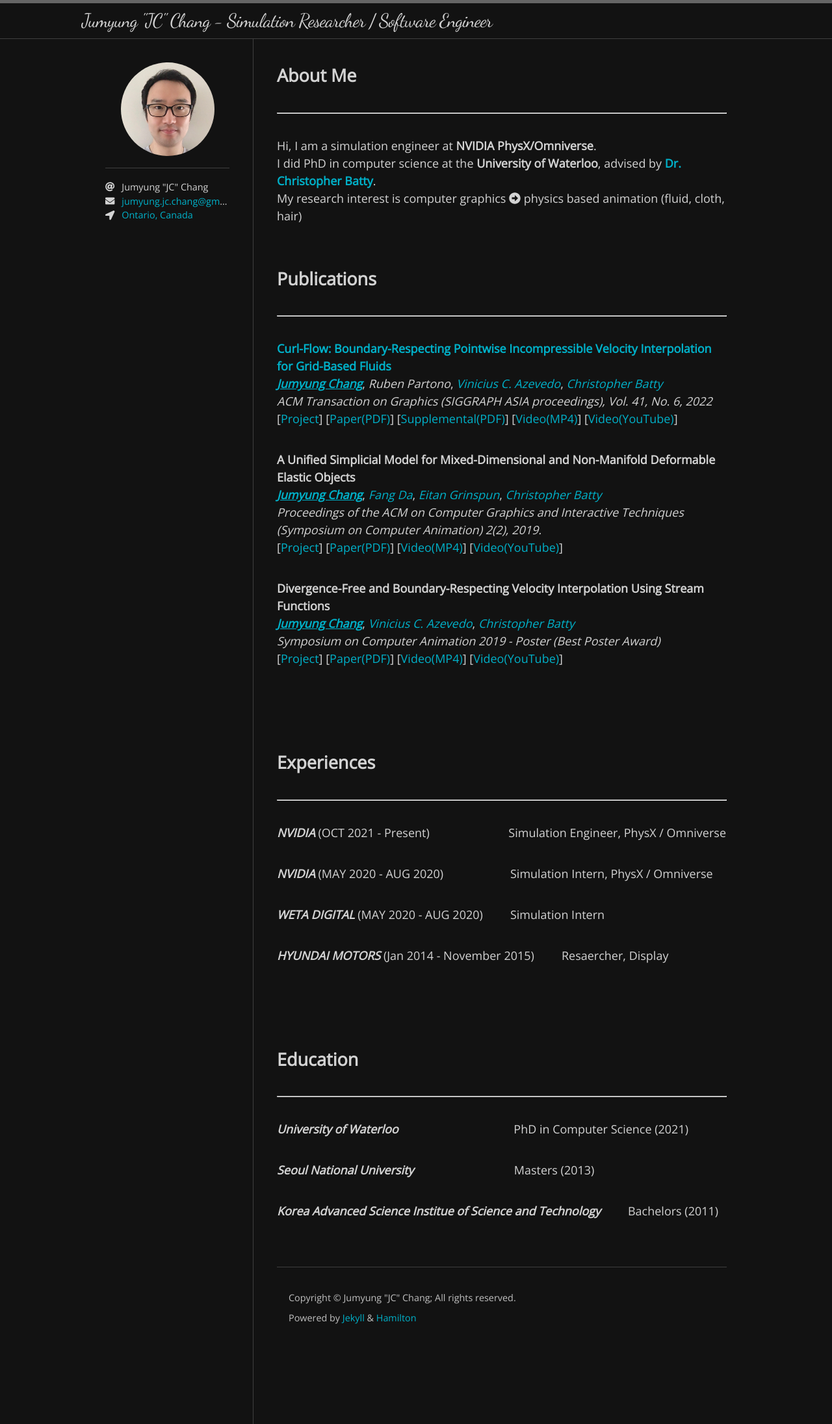
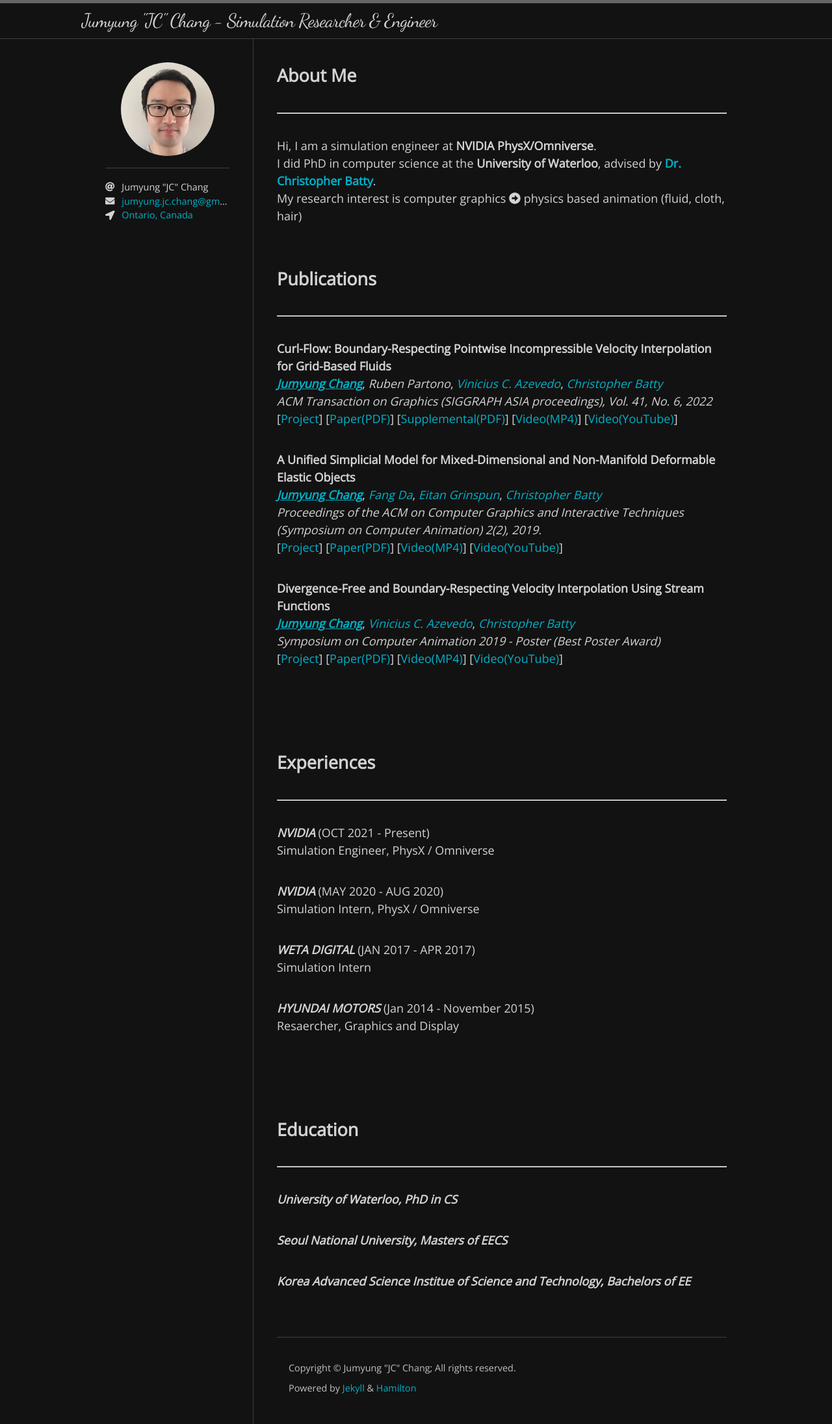
Before and after one commit to JC-Jumyung/home, a Jekyll site: the page built from index.md, in a window 1280 px wide. Shown: the whole page at 65% size. Built offline with Jekyll 4.4.1, drawn with Linux system fonts in a browser that asks for light colours; nearby versions of some CDN libraries; some web fonts are replaced; our own code applies the rules of GitHub Pages for plain Markdown files.

Commit message:
minor changes

```diff
--- a/_config.yml
+++ b/_config.yml
@@ -1,4 +1,4 @@
-title: Jumyung "JC" Chang - Simulation Researcher / Software Engineer
+title: Jumyung "JC" Chang - Simulation Researcher & Engineer
 #description: A minimal and beautiful Jekyll theme best for writing and note-taking.
 author: Jumyung "JC" Chang
 avatar: /images/profile2.jpeg
--- a/index.md
+++ b/index.md
@@ -14,9 +14,9 @@ physics based animation (fluid, cloth, hair)
 
 ## Publications
 ---
-[**Curl-Flow: Boundary-Respecting Pointwise Incompressible Velocity Interpolation for Grid-Based Fluids**](./research/CurlFlowSA22) <br/>
+**Curl-Flow: Boundary-Respecting Pointwise Incompressible Velocity Interpolation for Grid-Based Fluids** <br/>
 [***<u>Jumyung Chang</u>***](/), <i>Ruben Partono</i>, [<i>Vinicius C. Azevedo</i>](https://people.inf.ethz.ch/~vviniciu/), [<i>Christopher Batty</i>](https://cs.uwaterloo.ca/~c2batty/) <br/>
-*ACM Transaction on Graphics (SIGGRAPH ASIA proceedings), Vol. 41, No. 6, 2022* <br/>
+*ACM Transaction on Graphics (SIGGRAPH ASIA proceedings), Vol. 41, No. 6, 2022*
 [[Project](./research/CurlFlowSA22)]  [[Paper(PDF)](https://cs.uwaterloo.ca/~j48chang/publications/Curl-Flow.pdf)]  [[Supplemental(PDF)](https://cs.uwaterloo.ca/~j48chang/publications/Curl-Flow_supplemental.pdf)]   [[Video(MP4)](https://cs.uwaterloo.ca/~j48chang/publications/Curl-Flow.mp4)]  [[Video(YouTube)](https://youtu.be/q1HkAwB_1eU)]
 
 **A Unified Simplicial Model for Mixed-Dimensional and Non-Manifold Deformable Elastic Objects**<br/>
@@ -37,13 +37,17 @@ physics based animation (fluid, cloth, hair)
 ## Experiences
 ---
 
-***NVIDIA*** (OCT 2021 - Present) &nbsp;&nbsp;&nbsp;&nbsp;&nbsp;&nbsp;&nbsp;&nbsp;&nbsp;&nbsp;&nbsp;&nbsp;&nbsp;&nbsp;&nbsp;&nbsp;&nbsp;&nbsp;&nbsp;&nbsp;&nbsp;&nbsp;&nbsp;&nbsp; Simulation Engineer, PhysX / Omniverse
+***NVIDIA*** (OCT 2021 - Present) <br/>
+Simulation Engineer, PhysX / Omniverse
 
-***NVIDIA*** (MAY 2020 - AUG 2020) &nbsp;&nbsp;&nbsp;&nbsp;&nbsp;&nbsp;&nbsp;&nbsp;&nbsp;&nbsp;&nbsp;&nbsp;&nbsp;&nbsp;&nbsp;&nbsp;&nbsp;&nbsp;&nbsp;&nbsp; Simulation Intern, PhysX / Omniverse
+***NVIDIA*** (MAY 2020 - AUG 2020) <br/>
+Simulation Intern, PhysX / Omniverse
 
-***WETA DIGITAL*** (MAY 2020 - AUG 2020) &nbsp;&nbsp;&nbsp;&nbsp;&nbsp;&nbsp;&nbsp; Simulation Intern
+***WETA DIGITAL*** (JAN 2017 - APR 2017) <br/>
+Simulation Intern
 
-***HYUNDAI MOTORS*** (Jan 2014 - November 2015) &nbsp;&nbsp;&nbsp;&nbsp;&nbsp;&nbsp;&nbsp;  Resaercher, Display
+***HYUNDAI MOTORS*** (Jan 2014 - November 2015) <br/>
+Resaercher, Graphics and Display
 
 
 <br/>
@@ -52,12 +56,8 @@ physics based animation (fluid, cloth, hair)
 
 ## Education
 ---
-***University of Waterloo***  &nbsp;&nbsp;&nbsp;&nbsp;&nbsp;&nbsp;&nbsp;&nbsp;&nbsp;&nbsp;&nbsp;&nbsp;&nbsp;&nbsp;&nbsp;&nbsp;&nbsp;&nbsp;&nbsp;&nbsp;&nbsp;&nbsp;&nbsp;&nbsp;&nbsp;&nbsp;&nbsp;&nbsp;&nbsp;&nbsp;&nbsp;&nbsp;&nbsp;&nbsp;&nbsp;&nbsp;
-PhD in Computer Science (2021)
+***University of Waterloo, PhD in CS***
 
-***Seoul National University***
-&nbsp;&nbsp;&nbsp;&nbsp;&nbsp;&nbsp;&nbsp;&nbsp;&nbsp;&nbsp;&nbsp;&nbsp;&nbsp;&nbsp;&nbsp;&nbsp;&nbsp;&nbsp;&nbsp;&nbsp;&nbsp;&nbsp;&nbsp;&nbsp;&nbsp;&nbsp;&nbsp;&nbsp;&nbsp;&nbsp;&nbsp;
-Masters (2013)
+***Seoul National University, Masters of  EECS***
 
-***Korea Advanced Science Institue of Science and Technology***
-&nbsp;&nbsp;&nbsp;&nbsp;&nbsp;&nbsp;&nbsp; Bachelors (2011)
+***Korea Advanced Science Institue of Science and Technology, Bachelors of EE***
```
